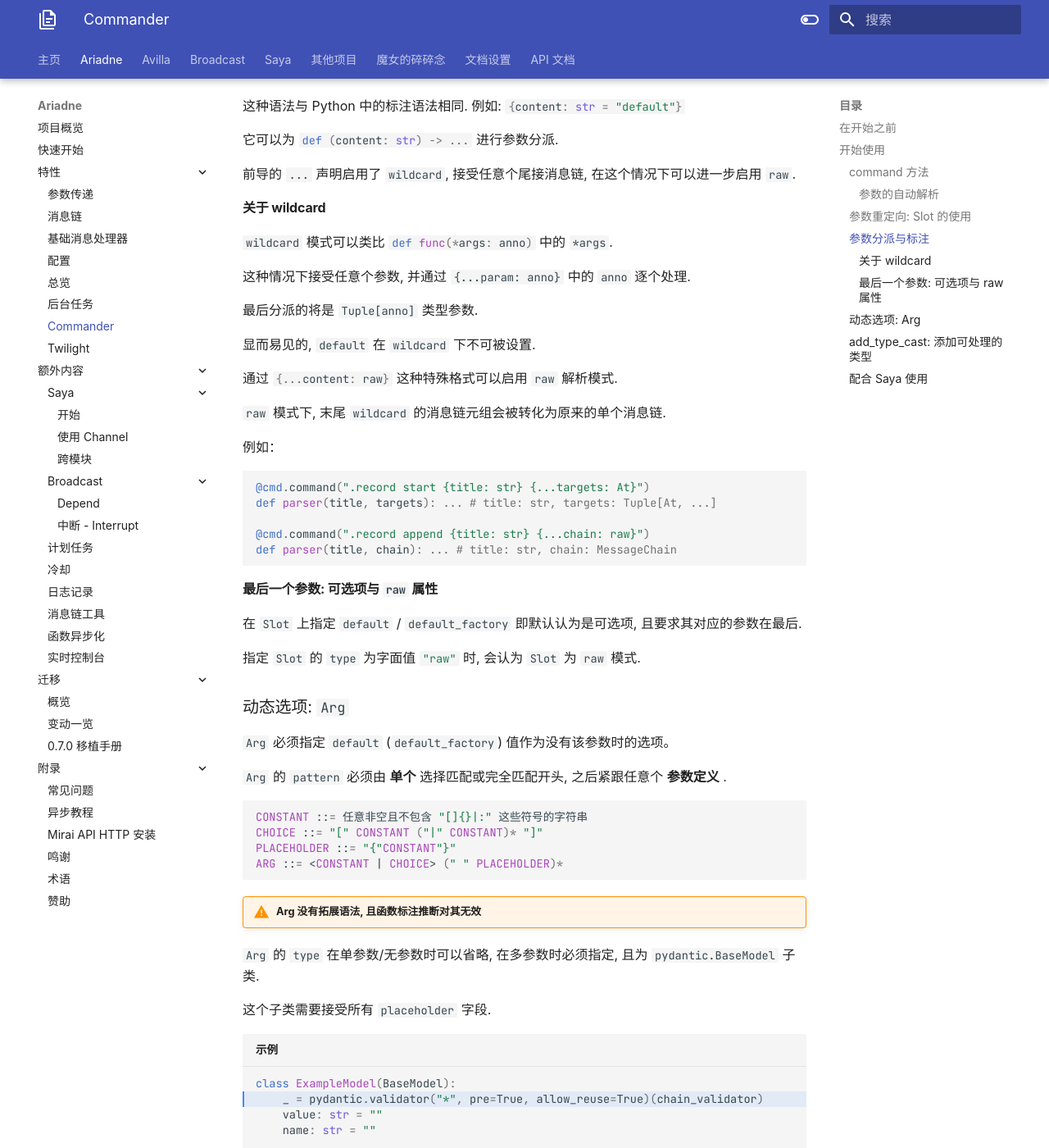
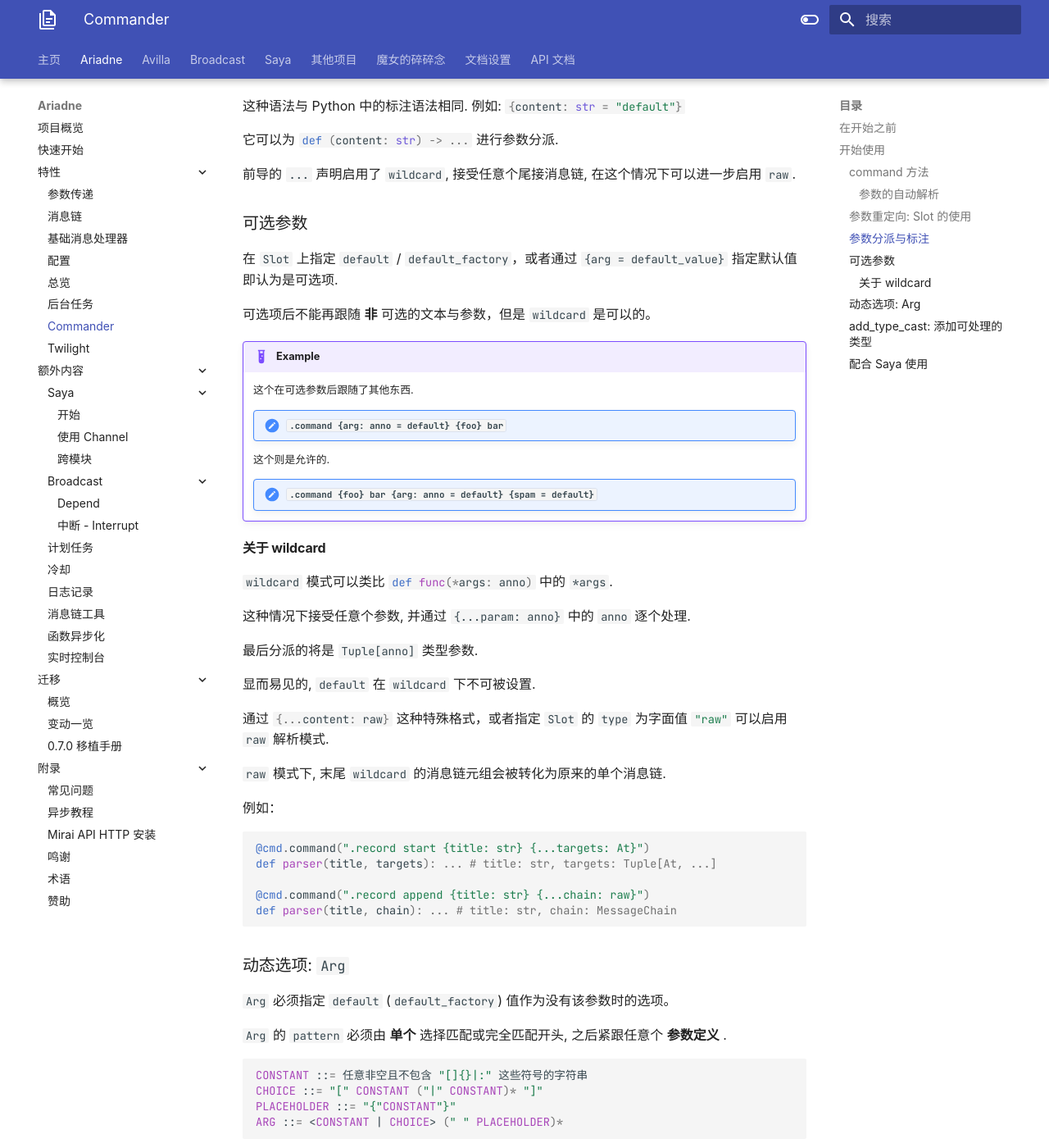
Before and after one commit to GraiaProject/Document, an MkDocs documentation site: the page built from docs/ariadne/feature/commander.md, in a window 1280 px wide and 1400 px high, scrolled down 3030 px. Shown: the whole window at 82% size. Built offline with MkDocs 1.6.1 and Material for MkDocs 9.7.7, drawn with Linux system fonts in a browser that asks for light colours.

Commit message:
update commander docs

````diff
--- a/docs/ariadne/feature/commander.md
+++ b/docs/ariadne/feature/commander.md
@@ -156,6 +156,22 @@ class ExampleModel(BaseModel):
 
 前导的 `...` 声明启用了 `wildcard`, 接受任意个尾接消息链, 在这个情况下可以进一步启用 `raw`.
 
+### 可选参数
+
+在 `Slot` 上指定 `default` / `default_factory`，或者通过 `{arg = default_value}` 指定默认值即认为是可选项.
+
+可选项后不能再跟随 **非** 可选的文本与参数，但是 `wildcard` 是可以的。
+
+!!! example
+
+    这个在可选参数后跟随了其他东西.
+
+    !!! error "`.command {arg: anno = default} {foo} bar`"
+
+    这个则是允许的.
+
+    !!! check "`.command {foo} bar {arg: anno = default} {spam = default}`"
+
 #### 关于 wildcard
 
 `wildcard` 模式可以类比 `#!py def func(*args: anno)` 中的 `*args`.
@@ -166,7 +182,7 @@ class ExampleModel(BaseModel):
 
 显而易见的, `default` 在 `wildcard` 下不可被设置.
 
-通过 `#!py {...content: raw}` 这种特殊格式可以启用 `raw` 解析模式.
+通过 `#!py {...content: raw}` 这种特殊格式，或者指定 `Slot` 的 `type` 为字面值 `#!py "raw"` 可以启用 `raw` 解析模式.
 
 `raw` 模式下, 末尾 `wildcard` 的消息链元组会被转化为原来的单个消息链.
 
@@ -179,13 +195,6 @@ def parser(title, targets): ... # title: str, targets: Tuple[At, ...]
 @cmd.command(".record append {title: str} {...chain: raw}")
 def parser(title, chain): ... # title: str, chain: MessageChain
 ```
-
-#### 最后一个参数: 可选项与 `raw` 属性
-
-在 `Slot` 上指定 `default` / `default_factory` 即默认认为是可选项, 且要求其对应的参数在最后.
-
-指定 `Slot` 的 `type` 为字面值 `#!py "raw"` 时,
-会认为 `Slot` 为 `raw` 模式.
 
 ### 动态选项: `Arg`
 
````
